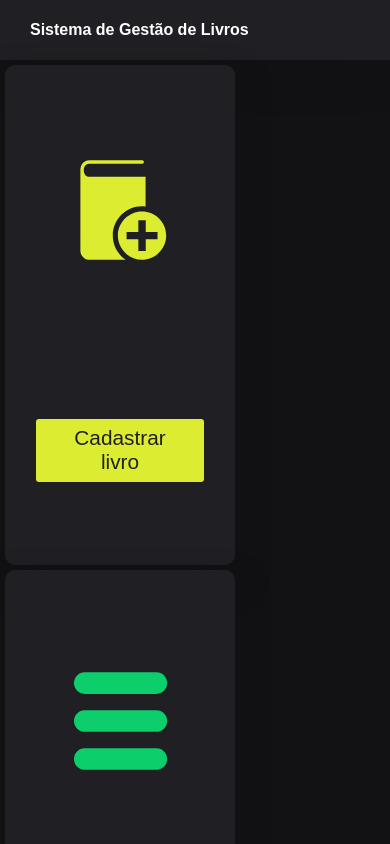
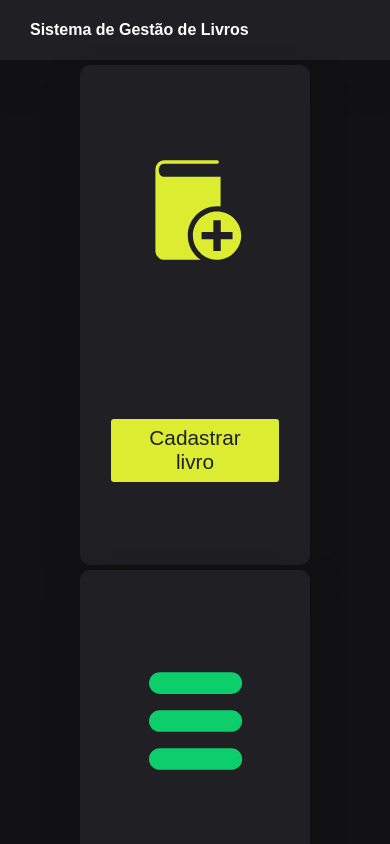
Before and after one commit to cesar-casf/books-list-front, a Next.js app: page / in a window 390 px wide. Shown: the top 844 px of the page. Built offline with nearby package versions, Linux system fonts and the light colour scheme.

Commit message:
melhorias na responsividade

```diff
--- a/pages/index.js
+++ b/pages/index.js
@@ -13,8 +13,9 @@ export default function Home() {
         <title>Sistema de Gestão de Livros</title>
         <link rel="shortcut icon" href="/favicon.ico" />
       </Head>
+<center>
+      <Container>
 
-      <Container>
         <Content>
           <a style={{ textDecoration: 'none' }}>
             <Centerdiv>
@@ -35,7 +36,6 @@ export default function Home() {
 
 
         <ContentTwo>
-
           <a style={{ textDecoration: 'none' }}>
             <Centerdiv>
               <Image
@@ -50,9 +50,8 @@ export default function Home() {
           </a>
 
         </ContentTwo>
-
-
       </Container>
+      </center>
     </div>
   )
 }
--- a/styles/styles.js
+++ b/styles/styles.js
@@ -22,6 +22,8 @@ export const Container = styled.div`
 
     @media screen and (max-width: 960px){
         display: block;
+        align-self: center;
+        justify-self: center;
     }
 `;
 
@@ -71,13 +73,17 @@ export const ContentList = styled(Content)`
         border-color: #0CCE6B;
         max-width: 1000px;
         width: 90%;
-        min-width: 350px;
+        min-width: 300px;
         height: auto;
         display: block;
         :hover{
                 border-color: #0CCE6B;
                 transition-duration: 0.5s;
         }
+        @media screen and (max-width: 960px){
+
+        }
+
     `;
 
 
```
